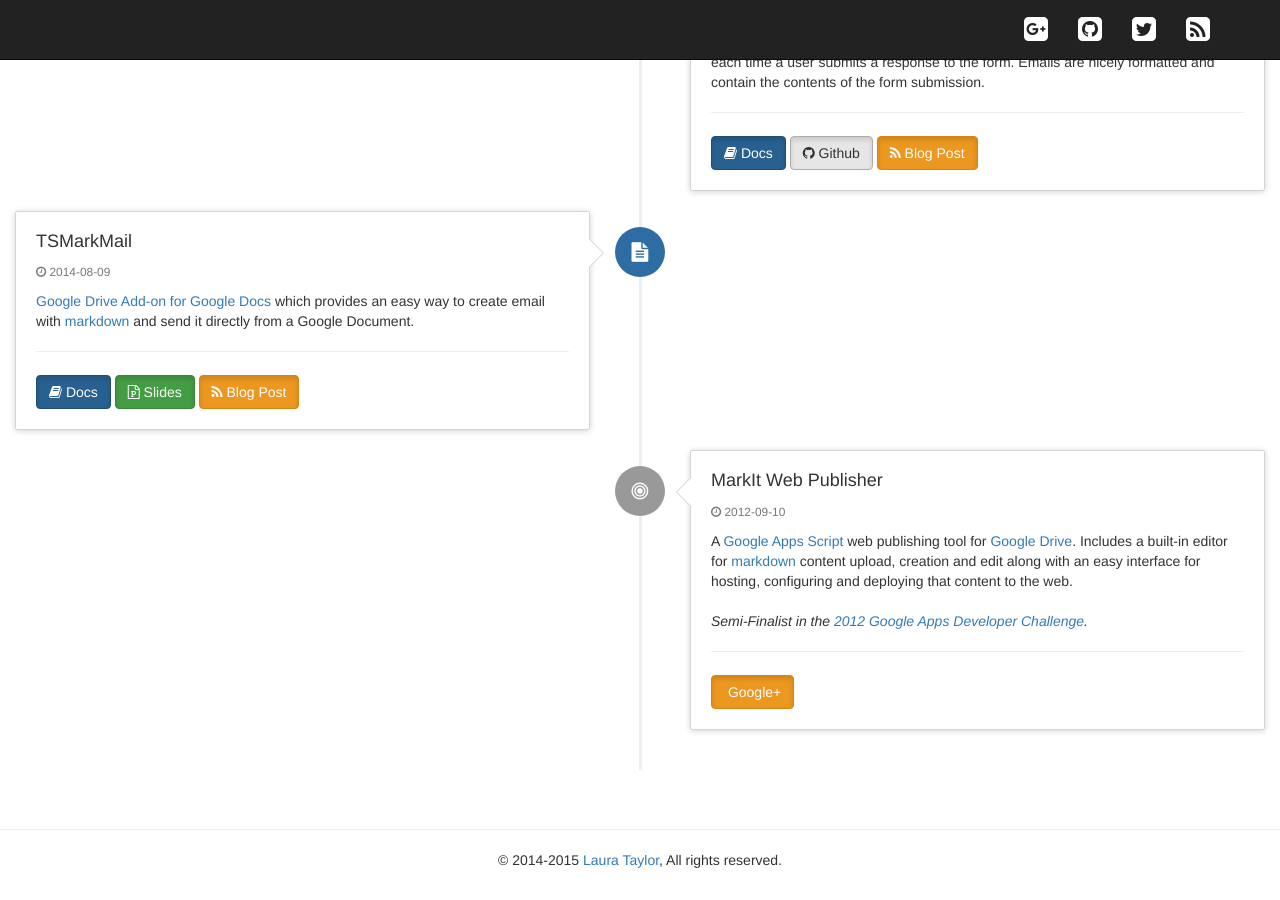
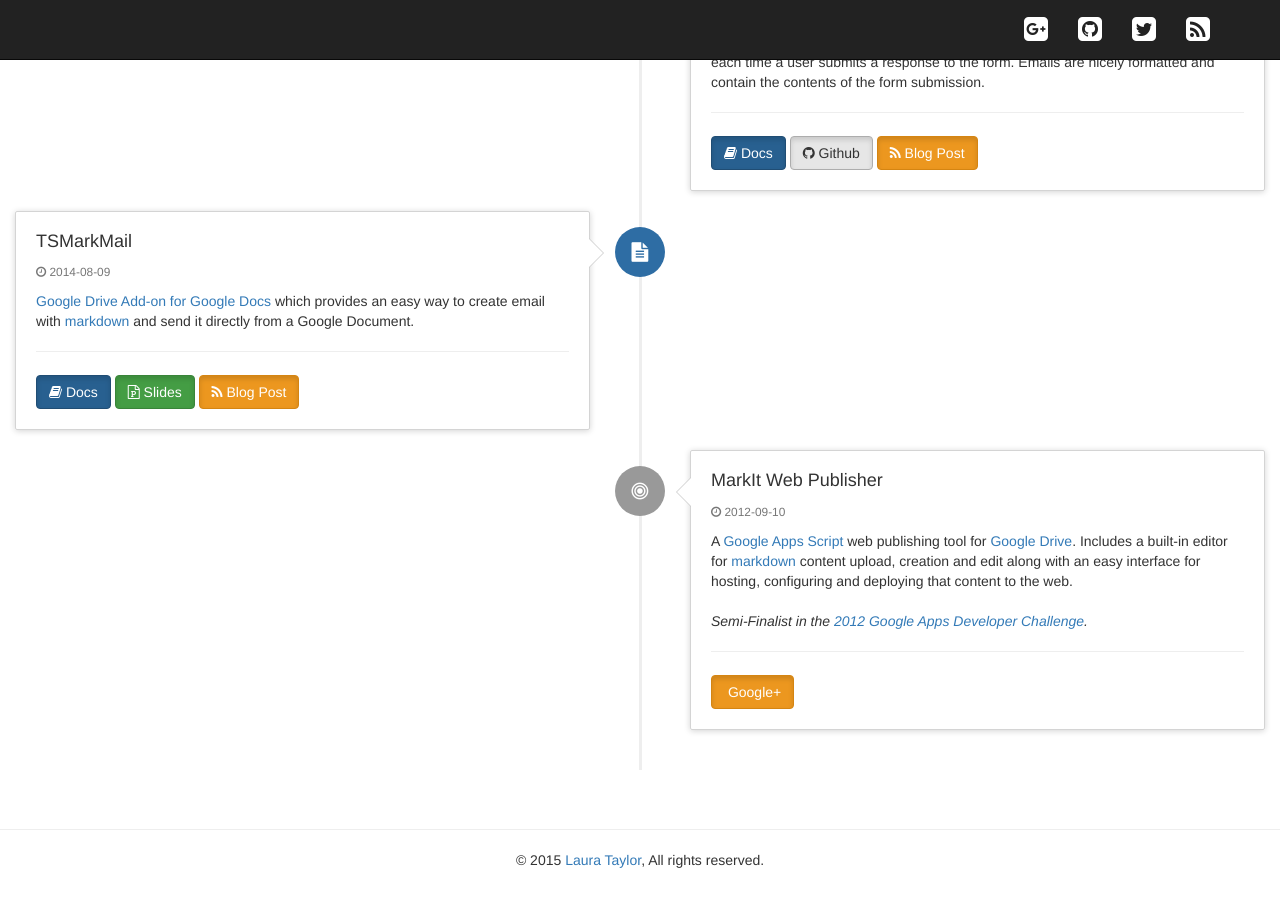
Before and after one commit to techstreams/techstreams.github.io, a Jekyll site: the page built from projects.html, in a window 1280 px wide and 900 px high, scrolled down 984 px. Built offline with Jekyll 4.4.1, drawn with Linux system fonts in a browser that asks for light colours; nearby versions of some CDN libraries; Markdown is read by kramdown in place of the engine named in the settings.

Commit message:
Update projects_footer.html

```diff
--- a/_includes/projects_footer.html
+++ b/_includes/projects_footer.html
@@ -1,6 +1,6 @@
 <footer id="footer">
   <div class="container text-center">
-    <div>© 2014-2015 <a href="https://github.com/techstreams" target="_blank">Laura Taylor</a>, All rights reserved.</div>
+    <div>© {{ site.time | date: '%Y' }} <a href="https://github.com/techstreams" target="_blank">Laura Taylor</a>, All rights reserved.</div>
   </div>
 </footer>
 <!-- Latest compiled and minified JavaScript -->
```
